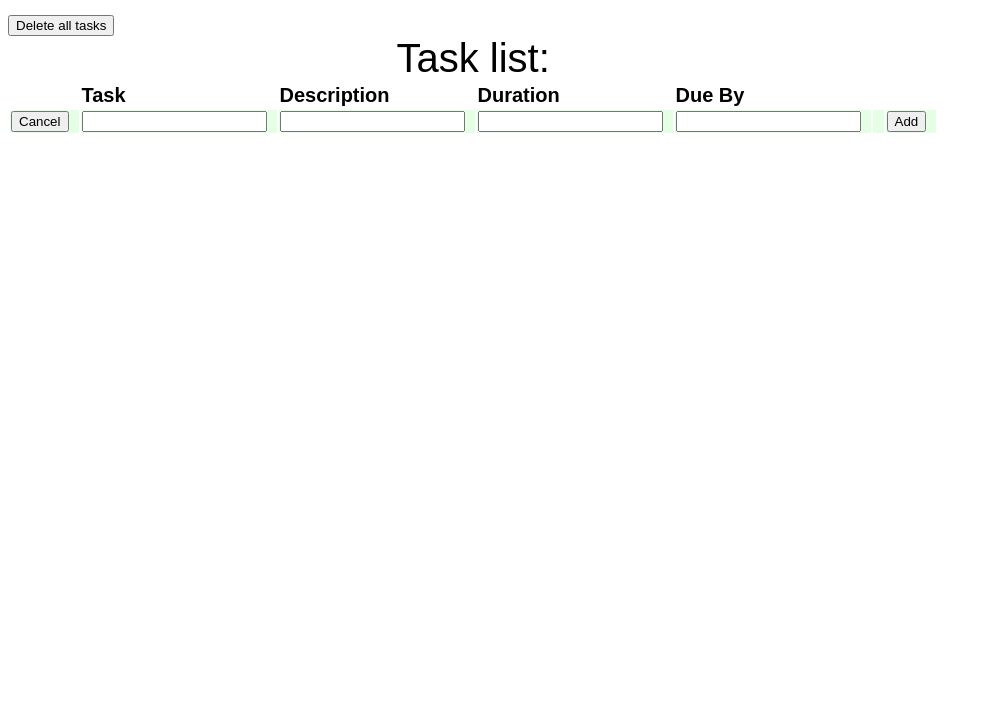
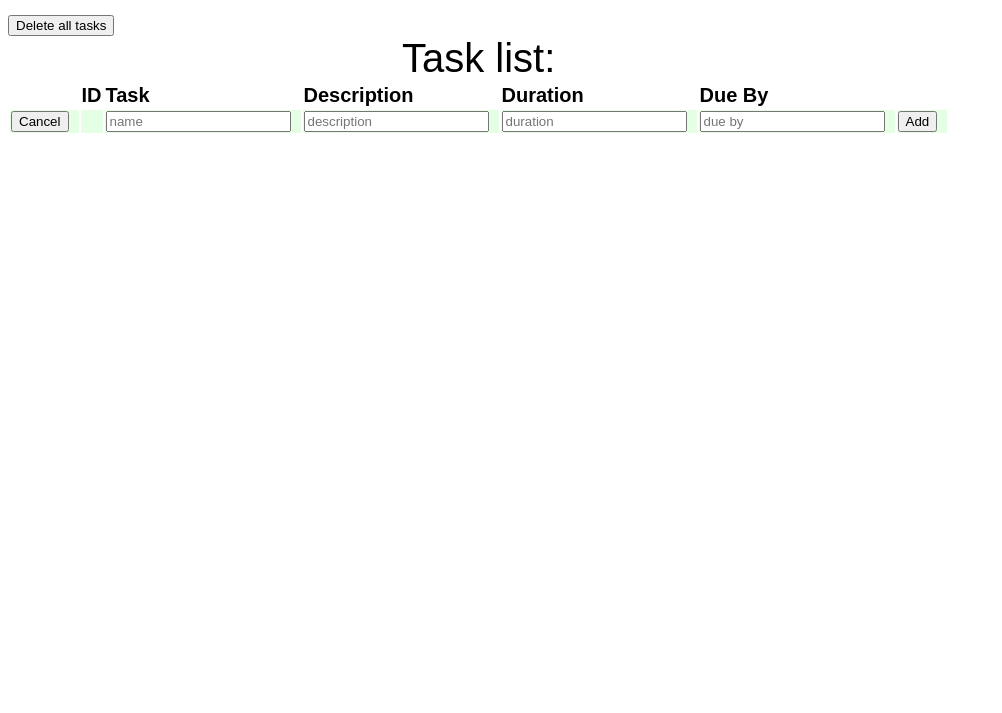
Before and after one commit to mLuby/mem, a website: page v3/index.html in a window 1280 px wide. Shown: the part 87-800 px from the top of the page, without its empty margins (0-1002 px from the left). Drawn offline with Linux system fonts and the light colour scheme; files whose address does not match are found by name.

Commit message:
add placeholders

```diff
--- a/v3/controllers.js
+++ b/v3/controllers.js
@@ -15,11 +15,12 @@ app.controller('taskController', ['tasks', function(tasks){
 
 app.controller('newTaskController', ['tasks', function(tasks){
   this.add = function(name, duration, dueBy){
-    tasks.add({name: name, duration: duration, dueBy: dueBy});
+    tasks.add({name: name, description: description, duration: duration, dueBy: dueBy});
     this.clear();
   };
   this.clear = function(){
     this.name = null;
+    this.description = null;
     this.duration = null;
     this.dueBy = null;
   };
--- a/v3/index.html
+++ b/v3/index.html
@@ -16,6 +16,7 @@
     <tbody>
       <tr>
         <th></th>
+        <th>ID</th>
         <th>Task</th>
         <th>Description</th>
         <th>Duration</th>
@@ -24,19 +25,20 @@
       </tr>
       <tr class="task" ng-repeat="task in tasksCtrl.list" ng-controller="taskController as taskCtrl">
         <td><button ng-click="taskCtrl.start(task)">Start</button></td>
-        <td><input type="text" ng-model="task.name" ng-blur="taskCtrl.update(task)"/></td>
-        <td><input type="text" ng-model="task.description" ng-blur="taskCtrl.update(task)" /></td>
-        <td><input type="text" ng-model="task.duration" ng-blur="taskCtrl.update(task)"" /></td>
-        <td><input type="text" ng-model="task.dueBy" ng-blur="taskCtrl.update(task)" /></td>
+        <td>{{task.id}}</td>
+        <td><input type="text" ng-model="task.name" placeholder="name" ng-blur="taskCtrl.update(task)"/></td>
+        <td><input type="text" ng-model="task.description" placeholder="description" ng-blur="taskCtrl.update(task)" /></td>
+        <td><input type="text" ng-model="task.duration" placeholder="duration" ng-blur="taskCtrl.update(task)" /></td>
+        <td><input type="text" ng-model="task.dueBy" placeholder="due by" ng-blur="taskCtrl.update(task)" /></td>
         <td><button ng-click="taskCtrl.delete(task)">Delete</button></td>
       </tr>
       <tr class="task" ng-controller="newTaskController as newTask">
         <td><button ng-click="newTask.clear()">Cancel</button></td>
-        <td><input type="text" ng-model="newTask.name" /></td>
-        <td><input type="text" ng-model="newTask.description" /></td>
-        <td><input type="text" ng-model="newTask.duration" /></td>
-        <td><input type="text" ng-model="newTask.dueBy" /></td>
         <td></td>
+        <td><input type="text" ng-model="newTask.name" placeholder="name" /></td>
+        <td><input type="text" ng-model="newTask.description" placeholder="description" /></td>
+        <td><input type="text" ng-model="newTask.duration" placeholder="duration" /></td>
+        <td><input type="text" ng-model="newTask.dueBy" placeholder="due by" /></td>
         <td><button ng-click="newTask.add(newTask.name, newTask.duration, newTask.dueBy)">Add</button></td>
       </tr>
     </tbody>
--- a/v3/services.js
+++ b/v3/services.js
@@ -10,6 +10,7 @@ app.service('tasks', ['storage', function(storage){
     _getTasks();
   };
   var _findTaskIndex = function(task){
+    // unacceptable if multiple null tasks allowed.
     return _tasks.map(function(task){return task.name;}).indexOf(task.name);
   }
   var _deleteTask = function(task){
```
